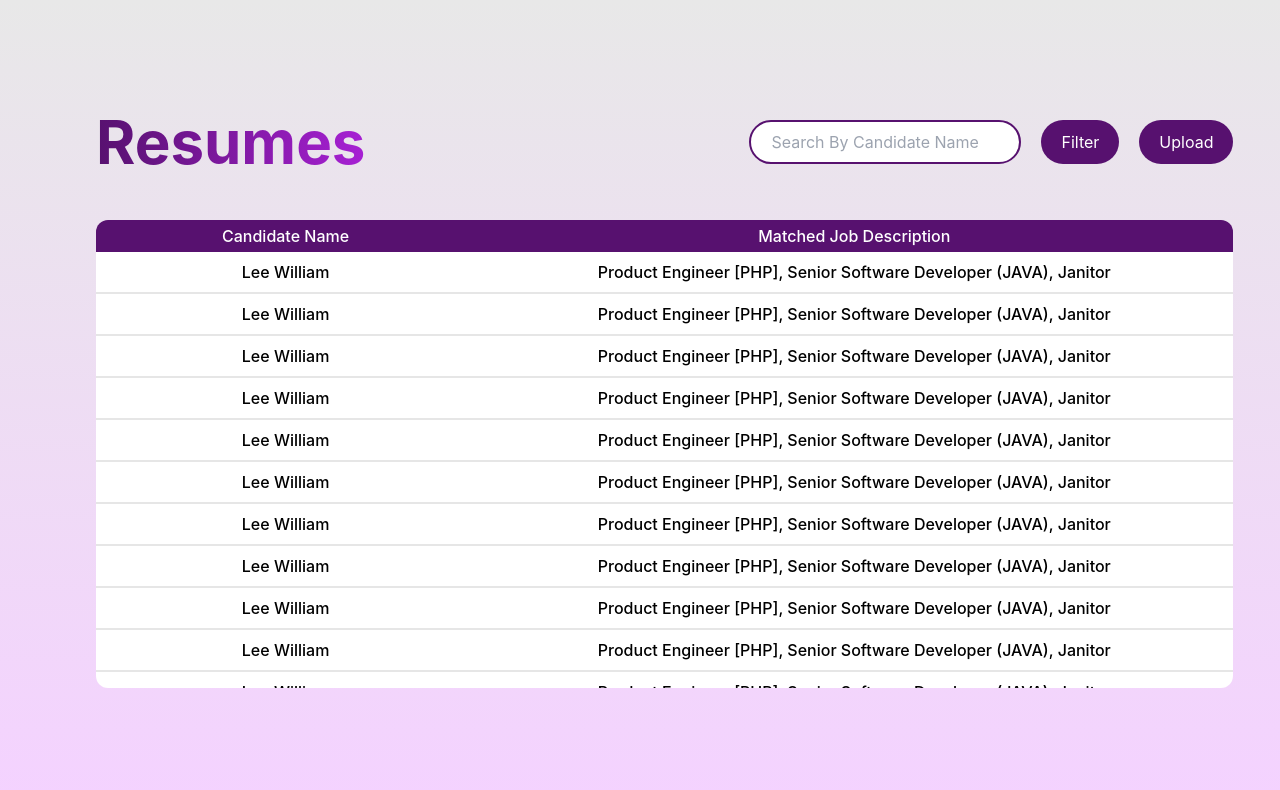
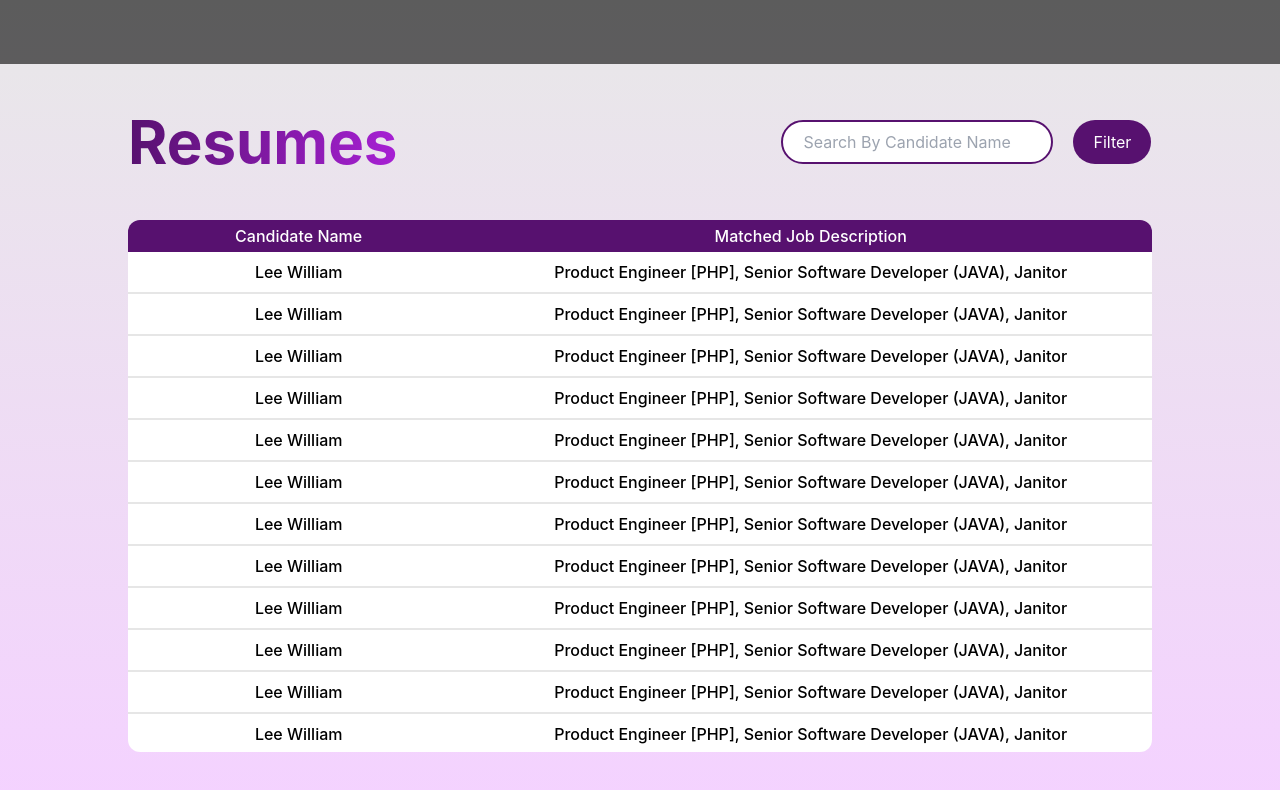
Before and after one commit to lwwilliam/mini-hackathon-we_have_an_imposter_amongst_us, a React (Create React App) app in the folder frontend/: page /resume in a window 1280 px wide. Shown: the top 790 px of the page. Built offline with nearby package versions, Linux system fonts and the light colour scheme.

Commit message:
sync resumes with job desc

```diff
--- a/frontend/src/App.js
+++ b/frontend/src/App.js
@@ -11,11 +11,10 @@
   return (
     <Router>
       <Routes>
-        <Route path='/job' element={<JobDescriptions/>} />
-
         <Route path='/' element={<Test1/>} />
         <Route path='/test2' element={<Test2/>} />
         <Route path='/resume' element={<Resume />} />
+        <Route path='/job' element={<JobDescriptions/>} />
       </Routes>
     </Router>
   );
--- a/frontend/src/index.css
+++ b/frontend/src/index.css
@@ -1,6 +1,10 @@
 @tailwind base;
 @tailwind components;
 @tailwind utilities;
+
+* {
+  box-sizing: border-box;
+}
 
 body {
   margin: 0;
--- a/frontend/src/view/resume/Resume.jsx
+++ b/frontend/src/view/resume/Resume.jsx
@@ -50,10 +50,13 @@
   const nav = useNavigate()
 
   return (
-    <div className='flex bg-gradient-to-t from-[#F4D2FF] to-[#E8E8E8] w-screen h-screen overflow-hidden'>
-      <div className='flex flex-col px-24 py-28 flex-1 gap-12'>
+    <div className='flex flex-col bg-gradient-to-t from-[#F4D2FF] to-[#E8E8E8] w-screen h-screen overflow-hidden'>
+      <div id="header" className='bg-black/60 w-screen h-16 flex'>
+
+			</div>
+      <div id="body" className='flex flex-col mx-32 py-12 flex-1 gap-12 overflow-hidden'>
         <div className='flex space-x-0 gap-96'>
-          <h1 class="bg-gradient-to-r from-[#57116F] to-[#A720D4] inline-block text-transparent bg-clip-text font-bold text-6xl">Resumes</h1>
+          <h1 class="bg-gradient-to-r from-[#57116F] to-[#A720D4] inline-block text-transparent bg-clip-text font-[700] text-6xl">Resumes</h1>
           <div class='flex flex-1 gap-5 my-2'>
             <SearchBar />
             <UploadButton />
```
